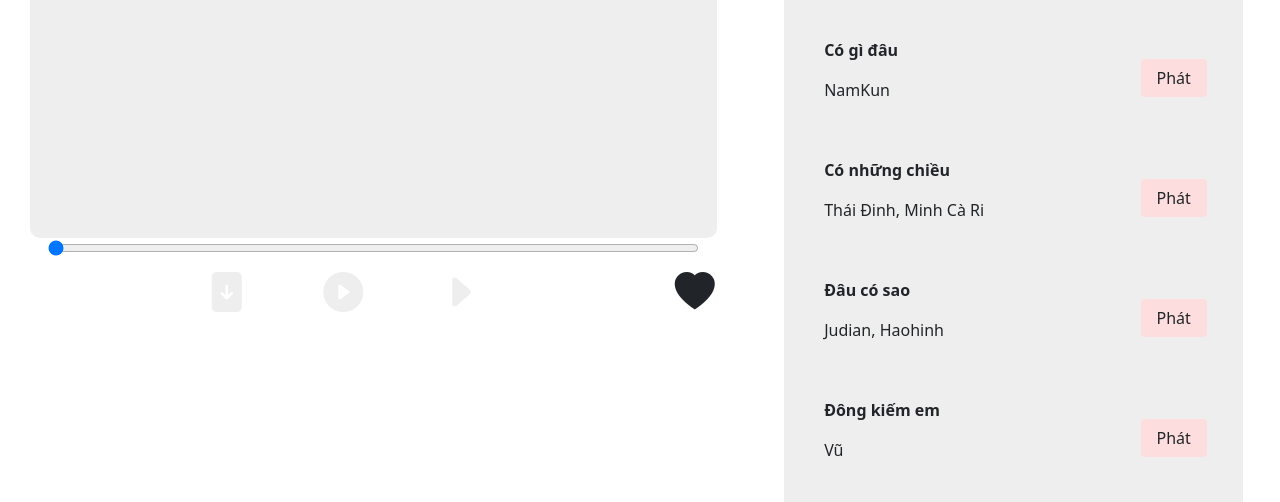
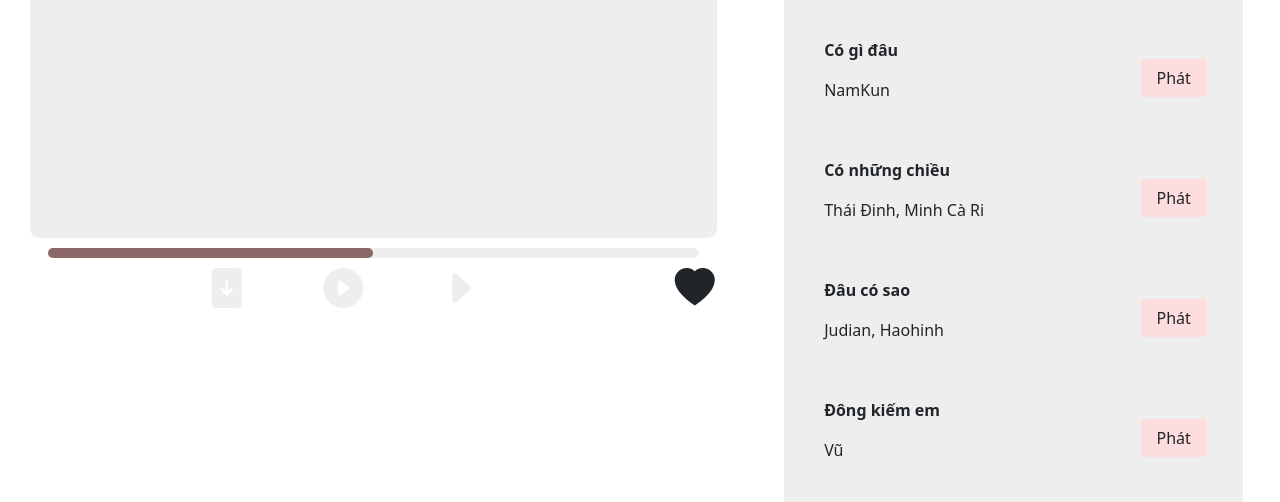
Before and after one commit to trngbro/NCM, a PHP site: page /play.php in a window 1280 px wide. Shown: the part 1138-1640 px from the top of the page. Run offline with PHP 8.4, Linux system fonts and the light colour scheme; data comes from the database, SQL or seed files in the repository; some libraries are stand-ins or nearby versions; some web fonts are replaced.

Commit message:
F8 play
Play music in list
Next music in list
Make seekbar (dont sure that it work/loccalhost not load normal)

```diff
--- a/get_playlist.php
+++ b/get_playlist.php
@@ -24,7 +24,7 @@ if(!empty($_SESSION["list_play"]))
 else
 {
 	$output .= '
-	<li class="row norow" style="width:100%; height:100px; padding-top:20px">
+	<li class="row norow" value="empty" style="width:100%; height:100px; padding-top:20px">
 		<p>Không có bài hát nào để phát!</p>
 	</li>
 	';
--- a/js/play.js
+++ b/js/play.js
@@ -1,16 +1,25 @@
-function temp(){
-    var current;
 
-    current = document.getElementById("details").childNodes[1].childNodes[5].value;
+audio.addEventListener("timeupdate", function(){ updateProgress(); });
 
-    audio = new Audio("./src/sound/"+current);
+var audio;
 
+function autoPlay(){
+    audio = new Audio("./src/sound/"+document.getElementById("details").childNodes[1].childNodes[5].value);
     audio.play();
-
-    console.log("DO");
 }
 
 function nextSong(){
+    if(document.getElementById("details").childNodes[1].childNodes[1].innerText === 'Không có bài hát nào để phát!'){
+        cuteToast({
+            type: "error", // or 'info', 'error', 'warning'
+            message: "Không có bài nhạc nào trong danh sách",
+            timer: 5000
+        })
+        console.log("Danh sách rỗng");
+        return;
+    }
+    else {
+        audio.pause();
         var current = document.getElementById("details").childNodes[1].childNodes[7].value;
 
         $.ajax({
@@ -30,4 +39,24 @@ function nextSong(){
                 });
             }
         })
+
+        audio = new Audio("./src/sound/"+document.getElementById("details").childNodes[5].childNodes[5].value);
+        audio.play();
     }
+}
+
+//
+
+
+
+// Update progress bar
+var progressed = document.getElementById('progressed');
+var progressbar = document.getElementById('progressbar');
+
+audio.ontimeupdate = function(e){
+    progressed.style.width = Math.floor(audio.currentTime*100/audio.duration)+"%";
+}
+
+progressbar.onclick = function(e){
+    console.log((audio.currentTime = e.offsetX/progressbar.offsetWidth)*audio.duration);
+}
--- a/play.php
+++ b/play.php
@@ -22,10 +22,10 @@ if(!isset($_SESSION['name'])){
     <link href="https://cdn.jsdelivr.net/npm/bootstrap-icons@1.9.1/font/bootstrap-icons.css"  rel="stylesheet">
     <script src="https://cdn.jsdelivr.net/npm/bootstrap@5.0.2/dist/js/bootstrap.bundle.min.js"></script>
     <script src="https://ajax.googleapis.com/ajax/libs/jquery/3.6.0/jquery.min.js"></script>
-    <script src="https://cdnjs.cloudflare.com/ajax/libs/popper.js/2.11.6/umd/popper.min.js"></script>
-    <script src="https://unpkg.com/sweetalert/dist/sweetalert.min.js"></script>
 
+    <script src="./cute-alert-master/cute-alert.js"></script>
     <link rel='stylesheet' href='styles/style.css'>
+    <link rel="stylesheet" href="./styles/alert.css" />
     <link rel='stylesheet' href='styles/theme.css'>
     <script src="./js/play.js"></script>
     <title>Music</title>
@@ -53,6 +53,7 @@ if(!isset($_SESSION['name'])){
                     </div>
                     <div class="btn-group navbar-nav ms-auto">
                         <a class="nav-item nav-link item-none" id="welcome">Chào buổi sáng!</a>
+                        <script src="./js/welcome.js"></script>
                         <button type="button" class="btn dropdown-toggle users-log" data-bs-toggle="dropdown"></button>
                         <ul class="dropdown-menu">
                             <?php
@@ -72,14 +73,6 @@ if(!isset($_SESSION['name'])){
                             ?>
                             <li><a class="dropdown-item" href="./logout.php"><?php if(isset($_SESSION['name']) or isset($_SESSION['adname'])) echo "Đăng xuất"; else echo "Trang chủ";?></a></li>
                         </ul>
-                        <script>
-                            if (new Date().getHours() >= 12) {
-                                document.getElementById("welcome").innerHTML = "Chào buổi chiều!";
-                            }
-                            if (new Date().getHours() >= 18 && new Date().getHours <= 3) {
-                                document.getElementById("welcome").innerHTML = "Chào buổi tối!";
-                            }
-                        </script>
                     </div>
                     <div >
                         <input type="checkbox" class="checkbox" id="chk" />
@@ -101,8 +94,8 @@ if(!isset($_SESSION['name'])){
                 <ul id="details" class="row"></ul>
             </div>
 
-            <div class="duration">
-                <input type="range" min="0" max="100" value="0" class="slider" id="duration" style="width:90%">
+            <div id="progressbar">
+                <div id="progressed"></div>
             </div>
 
             <div class="control" onclick="location.href='#top-left'">
@@ -144,51 +137,30 @@ if(!isset($_SESSION['name'])){
 
                     var changeicon = document.getElementById('changeicon');
                     changeicon.onclick = function(){
+                        if(document.getElementById("details").childNodes[1].childNodes[1].innerText === 'Không có bài hát nào để phát!'){
+                            cuteToast({
+                                type: "error", // or 'info', 'error', 'warning'
+                                message: "Không có bài nhạc nào trong danh sách",
+                                timer: 5000
+                            })
+                            console.log("Danh sách rỗng");
+                            return;
+                        }
                         if(typeof(audio) == "undefined"){
-                            swal("Danh sách rỗng!", "Hãy thêm bài hát vào để phát nó!", "warning");
-                            console.log("Here");
-                            return
+                            autoPlay();
                         }
                         else if(changeicon.classList.contains('bi-play-circle-fill')){
                             changeicon.classList.remove('bi-play-circle-fill');
                             changeicon.classList.add('bi-pause-circle-fill');
-                            if(audio == undefined) audio.play();
+                            audio.play();
                         }
                         else if(changeicon.classList.contains('bi-pause-circle-fill')) {
                             changeicon.classList.remove('bi-pause-circle-fill');
                             changeicon.classList.add('bi-play-circle-fill');
-                            if(audio == undefined) audio.pause();
+                            audio.pause();
                         }
                     };
 
-                    function nextSong(){
-                        var current = document.getElementById("details").childNodes[1].childNodes[7].value;
-
-                        if(true)
-                        {
-                            $.ajax({
-                                url:"action.php",
-                                method:"POST",
-                                data:{id:current, action:"remove"},
-                                success:function()
-                                {
-                                    $.ajax({
-                                        url:"get_playlist.php",
-                                        method:"POST",
-                                        dataType:"json",
-                                        success:function(data)
-                                        {
-                                            $('#details').html(data.details);
-                                        }
-                                    });
-                                }
-                            })
-                        }
-                        else
-                        {
-                            return false;
-                        }
-                    }
                     // $("#details li:eq(0)").css( "background-color", "yellow" );
                 });
             </script>
--- a/styles/style.css
+++ b/styles/style.css
@@ -366,40 +366,22 @@ content .main-play .duration input {
     width: 90%;
 }
 
-content .main-play .duration input[type=range]::-ms-track {
+/*  */
+
+content .main-play #progressbar {
     width: 90%;
-    height: 5px;
+    height: 10px;
+    margin: auto;
+    margin-top: 10px;
+    background-color: #eee;
+    border-radius: 40px;
+}
 
-    /*remove bg colour from the track, we'll use ms-fill-lower and ms-fill-upper instead */
-    background: transparent;
-
-    /*leave room for the larger thumb to overflow with a transparent border */
-    border-color: transparent;
-    border-width: 6px 0;
-
-    /*remove default tick marks*/
-    color: transparent;
-}
-content .main-play .duration input[type=range]::-ms-fill-lower {
-    background: #777;
-    border-radius: 10px;
-}
-content .main-play .duration input[type=range]::-ms-fill-upper {
-    background: #ddd;
-    border-radius: 10px;
-}
-content .main-play .duration input[type=range]::-webkit-slider-thumb {
-    border: none;
-    height: 16px;
-    width: 16px;
-    border-radius: 50%;
-    background-color: goldenrod;
-}
-content .main-play .duration input[type=range]:focus::-ms-fill-lower {
-    background: #888;
-}
-content .main-play .duration content .main-play .duration input[type=range]:focus::-ms-fill-upper {
-    background: #ccc;
+content .main-play #progressbar #progressed {
+    width: 50%;
+    height: 100%;
+    border-radius: 40px;
+    background-color: #8b6767;
 }
 
 /* Play PHP */
```
Lines whose indentation alone changed are shown as unchanged.
